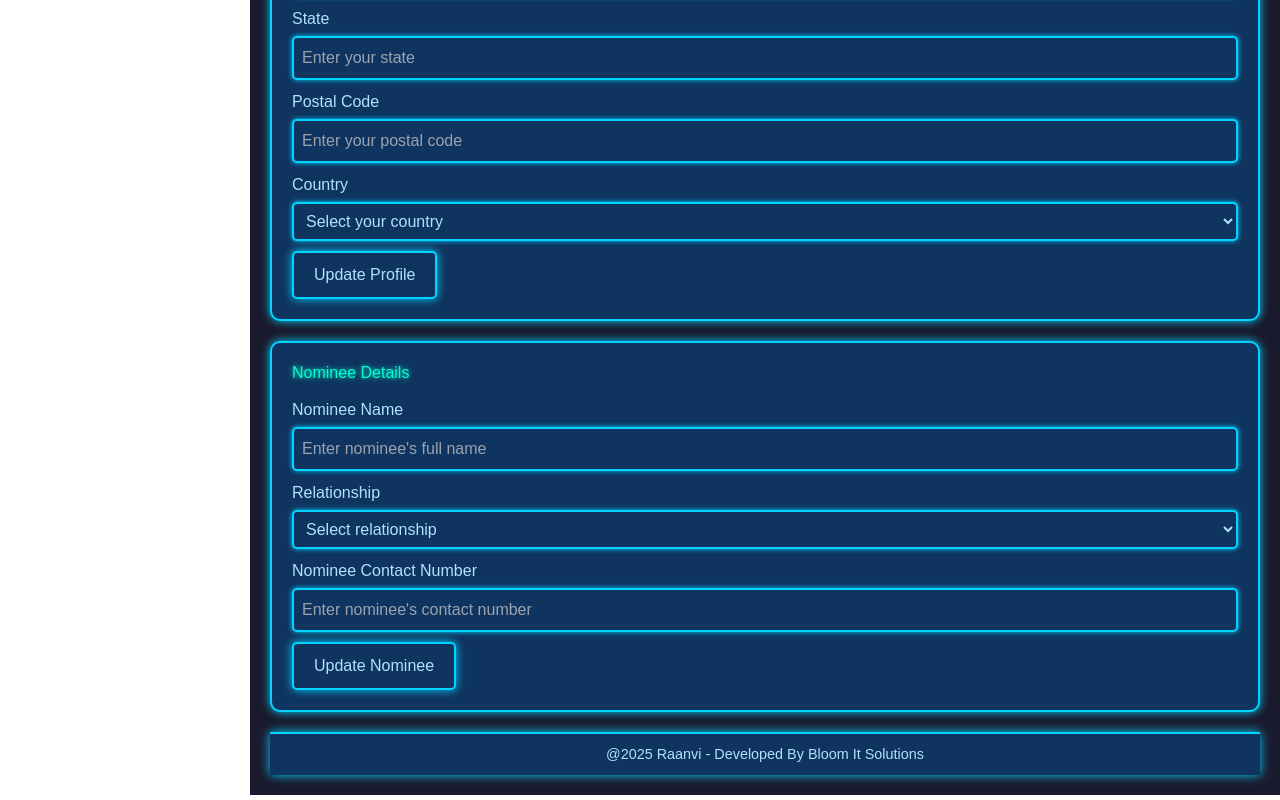
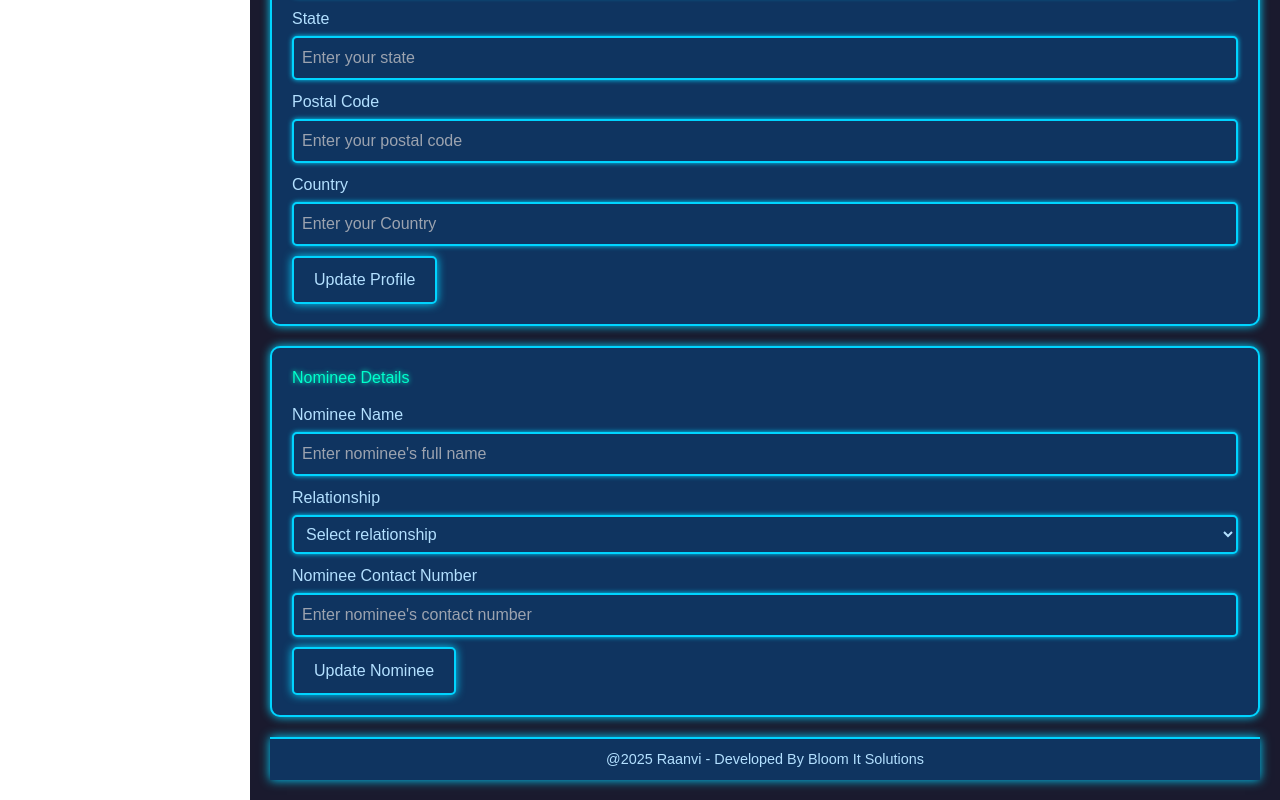
Before and after one commit to tejagithub-02/raanvi-user, a plain HTML site: page profile-details.html in a window 1280 px wide. Shown: the part 871-1671 px from the top of the page. Drawn offline with nearby package versions, Linux system fonts and the light colour scheme.

Commit message:
Update: latest changes

```diff
--- a/profile-details.html
+++ b/profile-details.html
@@ -573,14 +573,9 @@
           <input type="text" id="state" placeholder="Enter your state">
           <label for="postal-code">Postal Code</label>
           <input type="text" id="postal-code" placeholder="Enter your postal code">
-          <label for="country">Country</label>
-          <select id="country">
-            <option value="" disabled selected>Select your country</option>
-            <option value="USA">United States</option>
-            <option value="UK">United Kingdom</option>
-            <option value="India">India</option>
-            <!-- Add more countries as needed -->
-          </select>
+          <label for="postal-code">Country</label>
+          <input type="text" id="postal-code" placeholder="Enter your Country">
+
           <button>Update Profile</button>
         </div>
 
```
